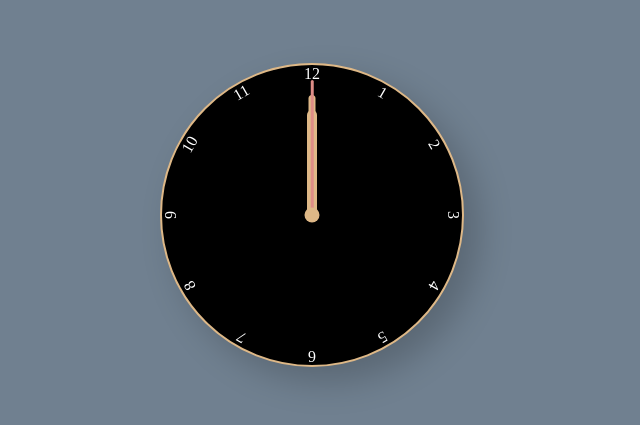
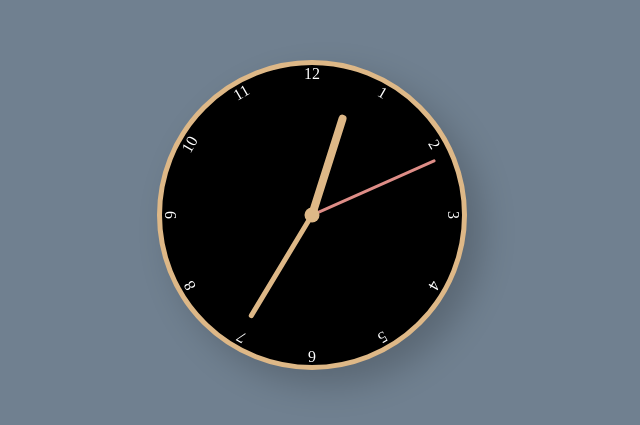
Before and after one commit to CtrlAltRee/analogWatch, a plain HTML site: page index.html in a window 1280 px wide. Shown: the part 185-610 px from the top of the page, without its empty margins (328-968 px from the left). Drawn offline with Linux system fonts and the light colour scheme.

Commit message:
function

```diff
--- a/index.html
+++ b/index.html
@@ -9,9 +9,9 @@
 </head>
 <body>
     <div class="clock">
-        <div class="hand hour"></div>
-        <div class="hand minute"></div>
-        <div class="hand second"></div>
+        <div class="hand hour" data-hour-hand></div>
+        <div class="hand minute" data-minute-hand></div>
+        <div class="hand second" data-second-hand></div>
         <div class="number number1">1</div>
         <div class="number number2">2</div>
         <div class="number number3">3</div>
@@ -25,6 +25,6 @@
         <div class="number number11">11</div>
         <div class="number number12">12</div>
     </div>
-    <script scr="script.js"></script>
+    <script src="script.js"></script>
 </body>
 </html>
--- a/script.js
+++ b/script.js
@@ -1,8 +1,21 @@
 setInterval(setClock, 1000)
+
+const hourHand = document.querySelector('[data-hour-hand')
+const minuteHand = document.querySelector('[data-minute-hand')
+const secondHand = document.querySelector('[data-second-hand')
 
 function setClock() {
     const currentDate = new Date()
     const secondsRatio = currentDate.getSeconds() / 60
     const minutesRatio = (secondsRatio + currentDate.getMinutes()) / 60
     const hoursRatio = (minutesRatio + currentDate.getHours()) / 12
+    setRotation(secondHand, secondsRatio)
+    setRotation(minuteHand, minutesRatio)
+    setRotation(hourHand, hoursRatio)
 }
+
+function  setRotation(element, rotationRatio) {
+    element.style.setProperty('--rotation', rotationRatio * 360)
+}
+
+setClock()
--- a/style.css
+++ b/style.css
@@ -21,7 +21,7 @@ body{
     box-sizing: content-box;
     border-radius: 50%;
     border: solid;
-    border: 2px solid burlywood;
+    border: 5px solid burlywood;
     box-shadow: 15px 15px 35px rgba(0, 0, 0, 0.2);
     inset: 0 0 30px rgba(0, 0, 0, 0.4);
 }
@@ -84,13 +84,13 @@ body{
 }
 
 .clock .hand.minute {
-    width: 7px;
+    width: 5px;
     height: 40%;
     background-color: burlywood;
 }
 
 .clock .hand.hour {
-    width: 10px;
+    width: 8px;
     height: 35%;
     background-color: burlywood;
 }
```
